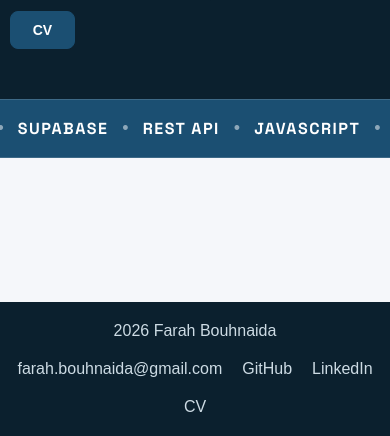
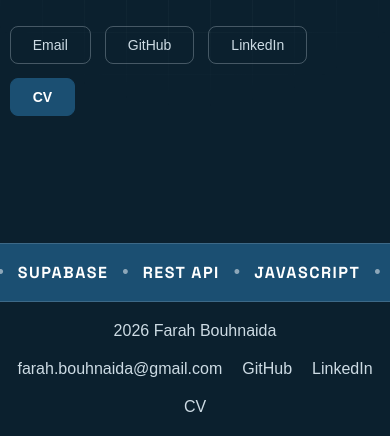
Before and after one commit to farahbouh/portfolio, a plain HTML site: page index.html in a window 390 px wide. Shown: the part 408-844 px from the top of the page. Drawn offline with Linux system fonts and the light colour scheme.

Commit message:
fix: suppression de la zone blanche

```diff
--- a/styles/style.css
+++ b/styles/style.css
@@ -24,10 +24,13 @@ body {
     background: #f5f7fa;
     display: flex;
     flex-direction: column;
+    margin: 0;
 }
 
 main {
     flex: 1 0 auto;
+    display: flex;
+    flex-direction: column;
 }
 
 /* ====== TITRES ====== */
@@ -47,8 +50,11 @@ h1 {
 .hero-section {
     position: relative;
     background-color: var(--bleu-foncé);
-    padding: 90px 0 70px;
+    flex: 1 0 auto;
+    display: flex;
+    align-items: center;
     overflow: hidden;
+    min-height: 60vh;
 }
 
 .hero-grille {
@@ -141,6 +147,7 @@ h1 {
     padding: 18px 0;
     border-top: 1px solid rgba(255, 255, 255, 0.15);
     border-bottom: 1px solid rgba(255, 255, 255, 0.15);
+    flex-shrink: 0;
 }
 
 .marquee-track {
@@ -191,6 +198,12 @@ h1 {
     .marquee-track {
         animation: none;
     }
+}
+
+/* Sur l'accueil, tout l'espace du main reste bleu foncé,
+   même la partie vide poussée par le footer collé en bas */
+body[data-page="accueil"] main {
+    background-color: var(--bleu-foncé);
 }
 
 /* ====== HEADER ====== */
@@ -418,7 +431,6 @@ nav a.active {
 footer {
     background-color: var(--bleu-foncé);
     padding: 20px 0;
-    margin-top: 40px;
     flex-shrink: 0;
 }
 
@@ -709,7 +721,8 @@ footer a:hover {
     }
 
     .hero-section {
-        padding: 60px 0 50px;
+        min-height: 50vh;
+        padding: 40px 0;
     }
 
     .hero-nom {
```
